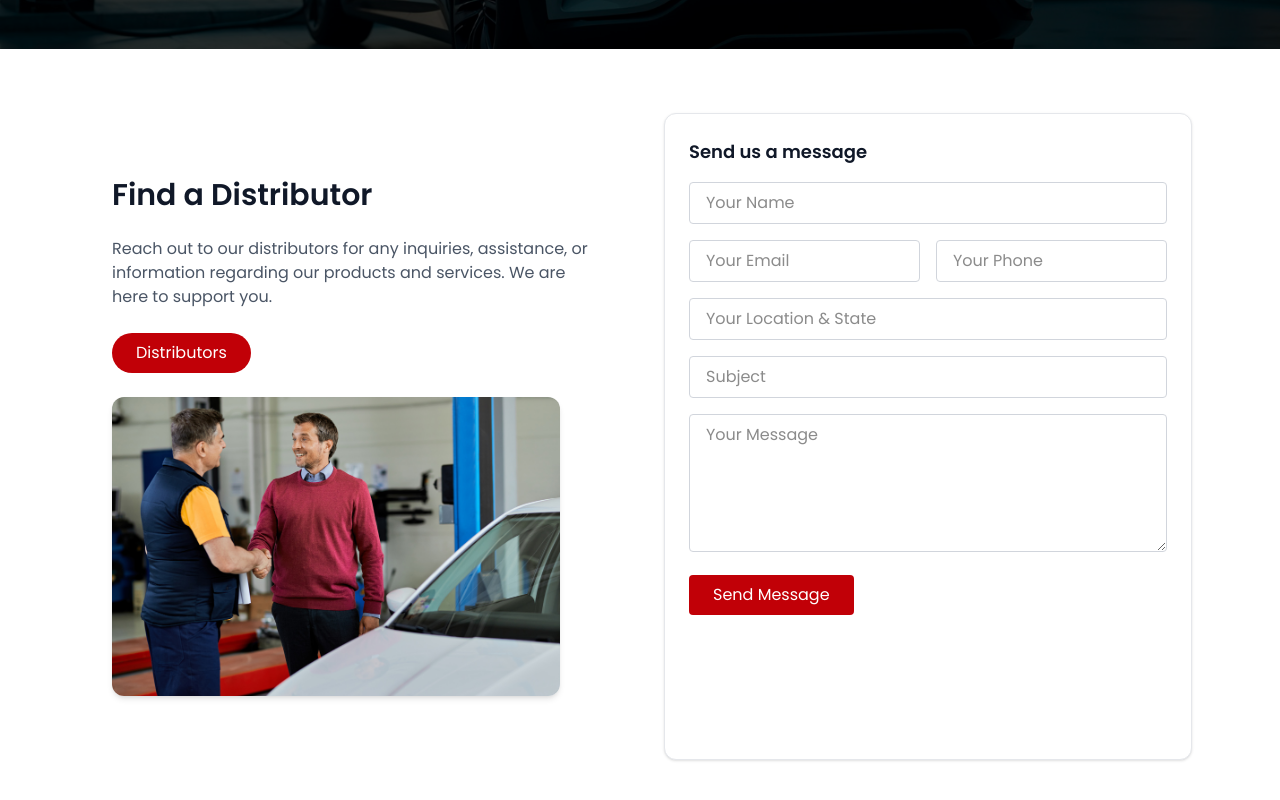
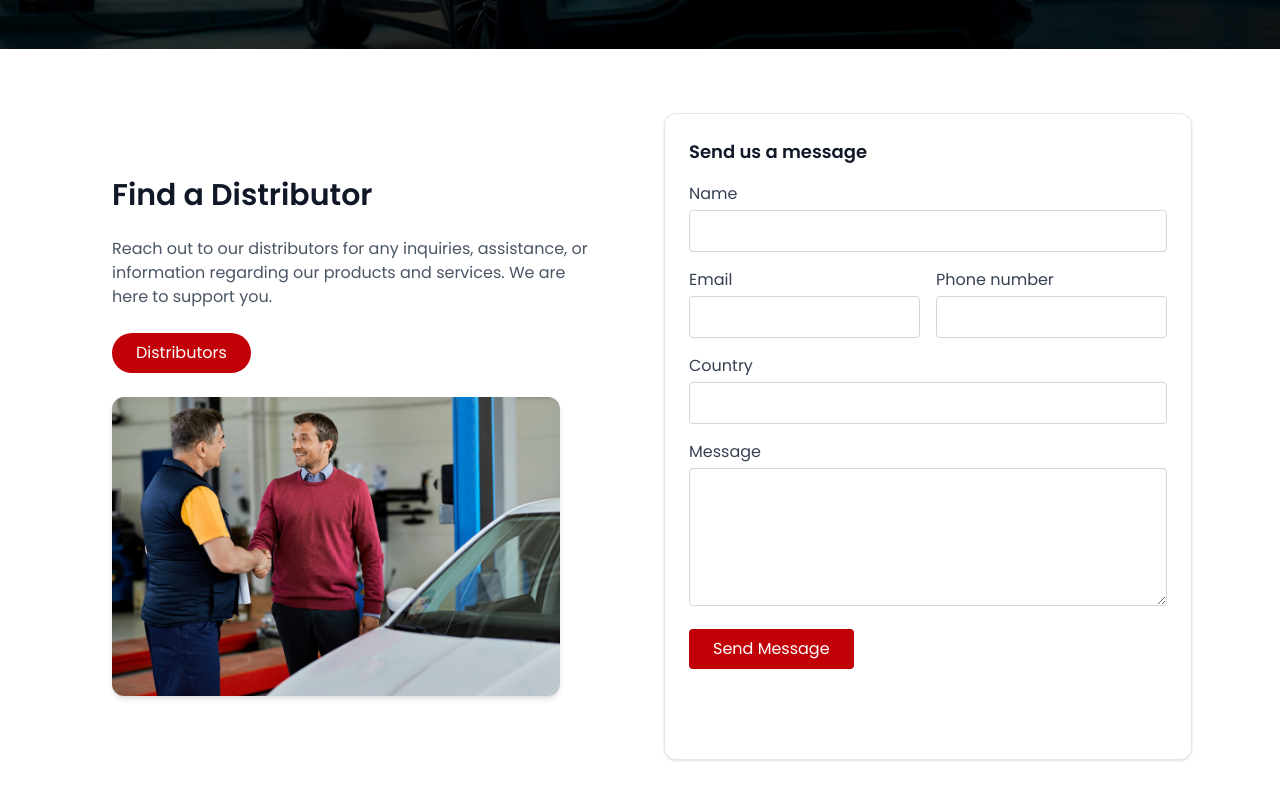
Before and after one commit to SaifuMak/mergemechano, a Next.js app: page /contact in a window 1280 px wide. Shown: the part 504-1304 px from the top of the page. Built offline with nearby package versions, Linux system fonts and the light colour scheme.

Commit message:
contact form inputs replaced with labels and input

```diff
--- a/src/components/Contact/ContactForm.js
+++ b/src/components/Contact/ContactForm.js
@@ -1,6 +1,42 @@
 'use client'
 
 import { useState } from 'react'
+
+//  Input Component
+function TextInput({ id, label, name, type = 'text', value, onChange, required = false }) {
+  return (
+    <div className="space-y-1 w-full">
+      <label htmlFor={id} className="block  font-medium text-gray-700">{label}</label>
+      <input
+        id={id}
+        name={name}
+        type={type}
+        value={value}
+        onChange={onChange}
+        required={required}
+        className="w-full border outline-none border-gray-300 rounded px-2 py-2"
+      />
+    </div>
+  )
+}
+
+// Textarea Component
+function TextareaInput({ id, label, name, value, onChange, required = false }) {
+  return (
+    <div className="space-y-1 w-full">
+      <label htmlFor={id} className="block  font-medium text-gray-700">{label}</label>
+      <textarea
+        id={id}
+        name={name}
+        value={value}
+        onChange={onChange}
+        required={required}
+        rows="5"
+        className="w-full border border-gray-300 outline-none rounded px-2 py-2"
+      />
+    </div>
+  )
+}
 
 export default function ContactForm() {
   const [form, setForm] = useState({
@@ -8,7 +44,7 @@ export default function ContactForm() {
     email: '',
     phone: '',
     locationState: '',
-    subject: '',
+    // subject: '',
     message: '',
   })
 
@@ -19,6 +55,14 @@ export default function ContactForm() {
   const handleSubmit = (e) => {
     e.preventDefault()
     alert('Message submitted!')
+    setForm({
+      name: '',
+      email: '',
+      phone: '',
+      locationState: '',
+      // subject: '',
+      message: '',
+    })
     // Optionally connect to API here
   }
 
@@ -29,65 +73,58 @@ export default function ContactForm() {
     >
       <h2 className="text-lg font-bold text-gray-900">Send us a message</h2>
 
-      {/* Name */}
-      <input
+      <TextInput
+        id="name"
+        label="Name"
         name="name"
-        placeholder="Your Name"
-        required
         value={form.name}
         onChange={handleChange}
-        className="w-full border border-gray-300 rounded px-4 py-2"
+        required
       />
 
-      {/* Email + Phone - Responsive Two Column Layout */}
       <div className="flex flex-wrap md:flex-nowrap gap-4">
-  <input
+        <TextInput
+          id="email"
+          label="Email"
           name="email"
           type="email"
-    placeholder="Your Email"
-    required
           value={form.email}
           onChange={handleChange}
-    className="w-full md:w-1/2 border border-gray-300 rounded px-4 py-2"
+          required
         />
-  <input
+        <TextInput
+          id="phone"
+          label="Phone number"
           name="phone"
           type="tel"
-    placeholder="Your Phone"
           value={form.phone}
           onChange={handleChange}
-    className="w-full md:w-1/2 border border-gray-300 rounded px-4 py-2"
         />
       </div>
 
-
-      {/* Location + State Combined */}
-      <input
+      <TextInput
+        id="locationState"
+        label="Country "
         name="locationState"
-        placeholder="Your Location & State"
         value={form.locationState}
         onChange={handleChange}
-        className="w-full border border-gray-300 rounded px-4 py-2"
       />
 
-      {/* Subject */}
-      <input
+      {/* <TextInput
+        id="subject"
+        label="Subject"
         name="subject"
-        placeholder="Subject"
         value={form.subject}
         onChange={handleChange}
-        className="w-full border border-gray-300 rounded px-4 py-2"
-      />
+      /> */}
 
-      {/* Message */}
-      <textarea
+      <TextareaInput
+        id="message"
+        label="Message"
         name="message"
-        placeholder="Your Message"
-        required
-        rows="5"
         value={form.message}
         onChange={handleChange}
-        className="w-full border border-gray-300 rounded px-4 py-2"
+        required
       />
 
       <button
```
Lines whose indentation alone changed are shown as unchanged.
